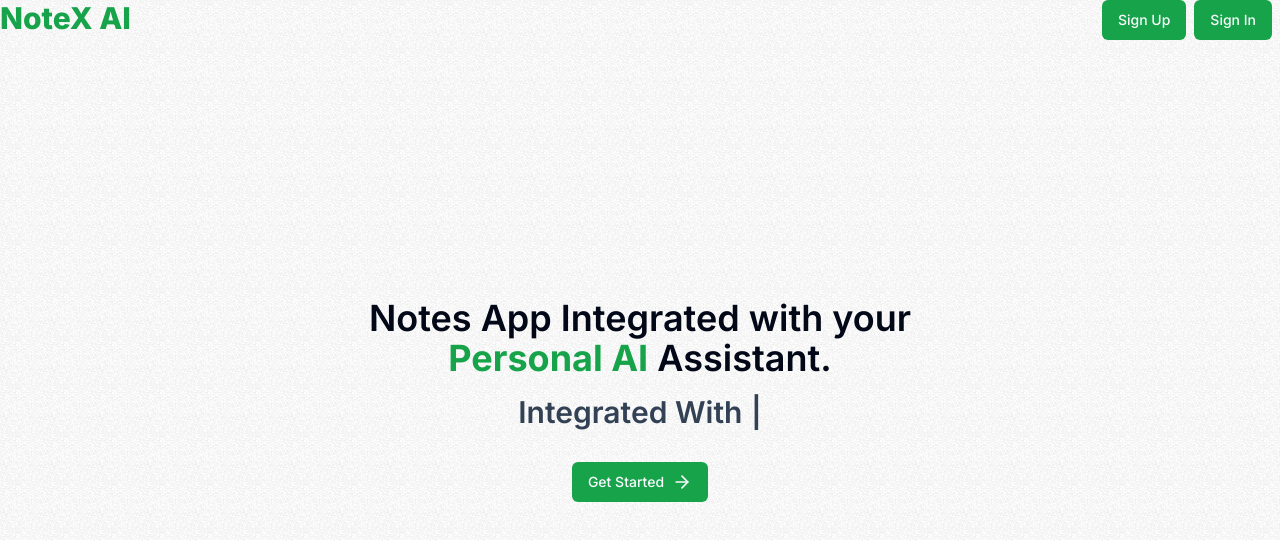
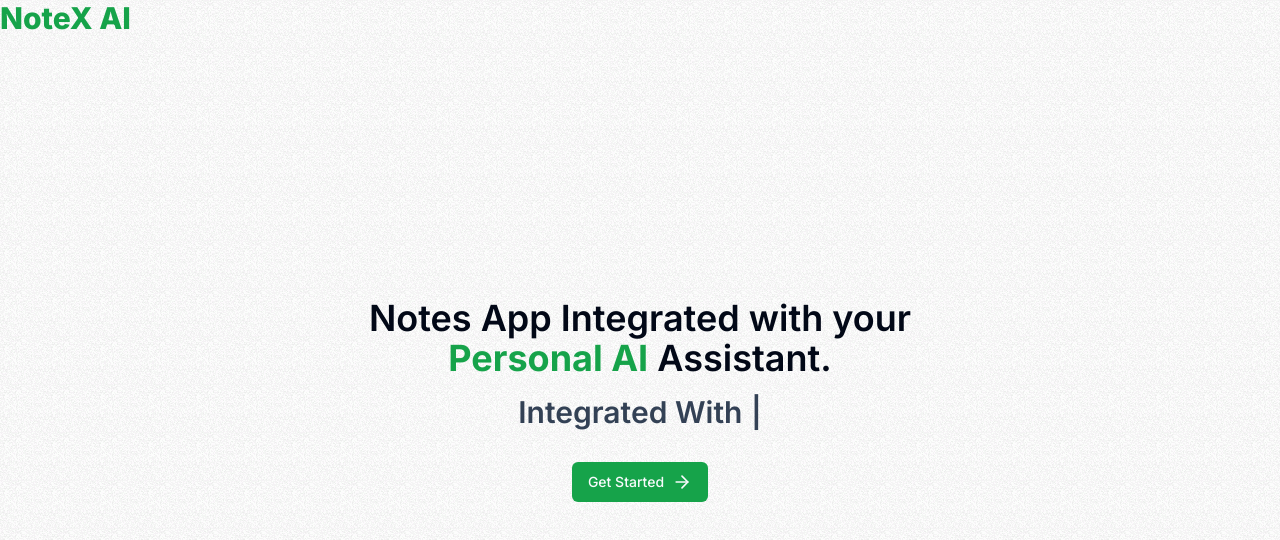
Before and after one commit to neeraj-gs/NoteX-AI, a Next.js app in the folder notex-ai/: page / in a window 1280 px wide. Shown: the top 540 px of the page. Built offline with nearby package versions, Linux system fonts and the light colour scheme.

Commit message:
Added Dashboard Page , Need to fix the BUg of Clerk AUthentication to show on Dashboard page not initially

```diff
--- /dev/null
+++ b/notex-ai/src/app/dashboard/page.tsx
@@ -0,0 +1,20 @@
+import React from 'react'
+
+type Props = {}
+
+const DashboardPage = (props: Props) => {
+  return (
+    <>
+        <div className='grainy min-h-screen'>
+            <div className='max-w-7xl mx-auto p-10'>
+                <div className="h-14"></div>
+                <div>
+
+                </div>
+            </div>
+        </div>
+    </>
+  )
+}
+
+export default DashboardPage
--- a/notex-ai/src/app/page.tsx
+++ b/notex-ai/src/app/page.tsx
@@ -3,15 +3,21 @@ import { Button } from '@/components/ui/button'
 import Image from 'next/image'
 import Link from 'next/link'
 import { ArrowRight } from 'lucide-react'
+import { UserButton } from '@clerk/nextjs'
 
 export default function Home() {
   return (
     <div className='bg-gradient-to-r min-h-screen grainy from-rose-100 to-teal-100'>
       <div className='flex justify-between'>
         <h2 className='text-3xl text-green-600 font-extrabold'>NoteX AI</h2>
-        <div>
-          <Button  className='mr-2 bg-green-600'>Sign Up</Button>
-          <Button  className='mr-2 bg-green-600'>Sign In</Button>
+        <div className='mr-4 mt-2'>
+          {/* <Link href="/sign-up">
+            <Button  className='mr-2 bg-green-600'>Sign Up</Button>
+          </Link>
+          <Link href="/sign-in">
+            <Button  className='mr-2 bg-green-600'>Sign In</Button>
+          </Link> */}
+          <UserButton afterSignOutUrl='/'/>
         </div>
       </div>
 
```
